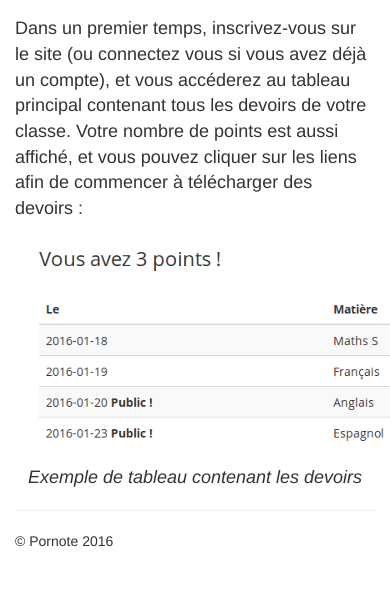
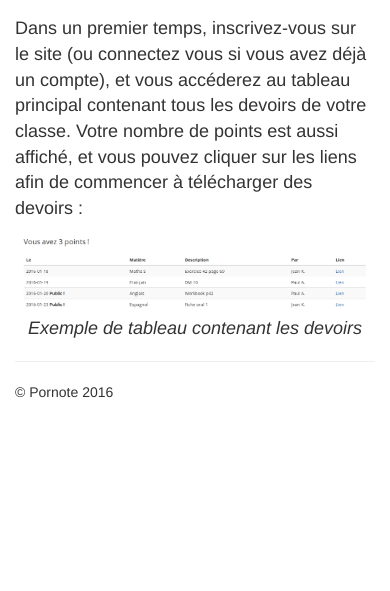
Before and after one commit to shurikus2402/pornote, a Flask app: page / in a window 390 px wide; the page is wider, and only the part inside the window is pictured. Shown: the part 895-1486 px from the top of that part. After the commit the page ends 1293 px from the top of that part, so only its background shows below. Run offline with Flask 2, Linux system fonts and the light colour scheme; parts of the project's set-up code (start-up, migrations or seed data) failed here and were passed over; some libraries are stand-ins or nearby versions.

Commit message:
Fixed image on mobile

```diff
--- a/pornote/static/theme.css
+++ b/pornote/static/theme.css
@@ -6,10 +6,6 @@ body {
 .homepage-presentation {
    font-size: 18px;
    font-weight: 200;
-}
-
-.figure {
-   text-align: center;
 }
 
 .caption {
--- a/pornote/templates/homepage.html
+++ b/pornote/templates/homepage.html
@@ -63,10 +63,8 @@
    </div>
    <div class="homepage-presentation">
       <p>Dans un premier temps, inscrivez-vous sur le site (ou connectez vous si vous avez déjà un compte), et vous accéderez au tableau principal contenant tous les devoirs de votre classe. Votre nombre de points est aussi affiché, et vous pouvez cliquer sur les liens afin de commencer à télécharger des devoirs :</p>
-      <div class="figure">
-         <img src="/static/img/tableau_devoir_exemple.png" alt="Exemple de tableau contenant les devoirs" height="233" width="1000" />
-         <p class="caption">Exemple de tableau contenant les devoirs</p>
-      </div>
+      <img src="/static/img/tableau_devoir_exemple.png" class="img-responsive center-block" alt="Exemple de tableau contenant les devoirs" height="233" width="1000" />
+      <p class="caption">Exemple de tableau contenant les devoirs</p>
    </div>
 {% endif %}
 
```
